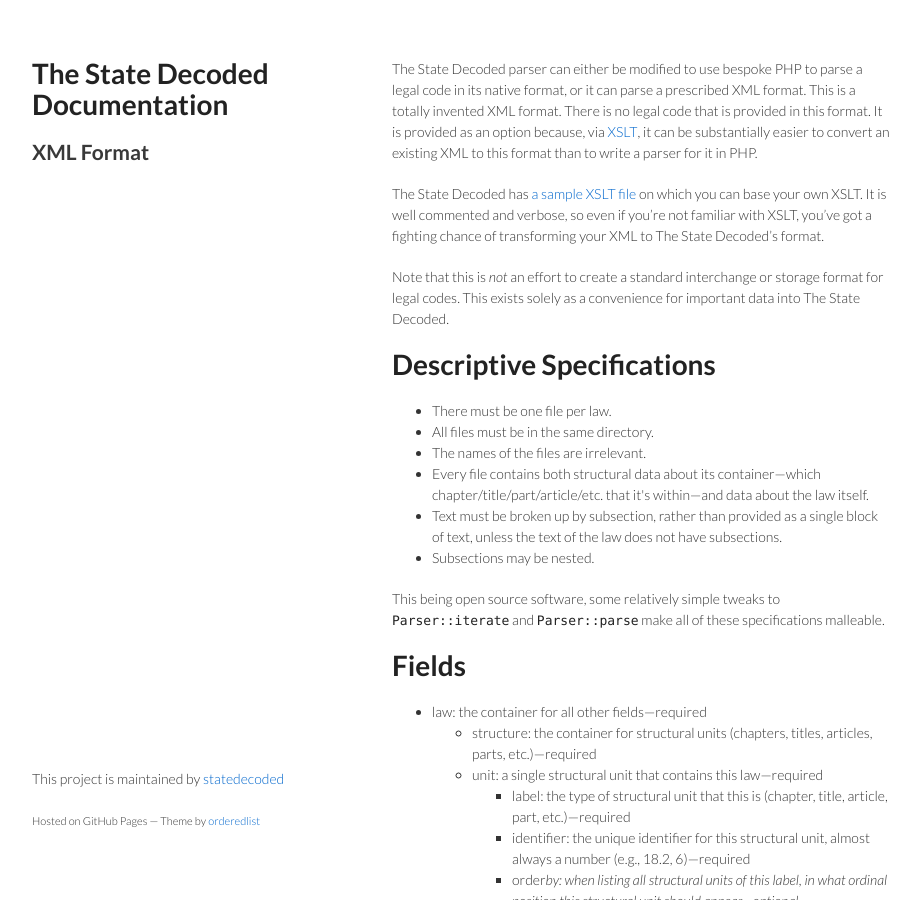
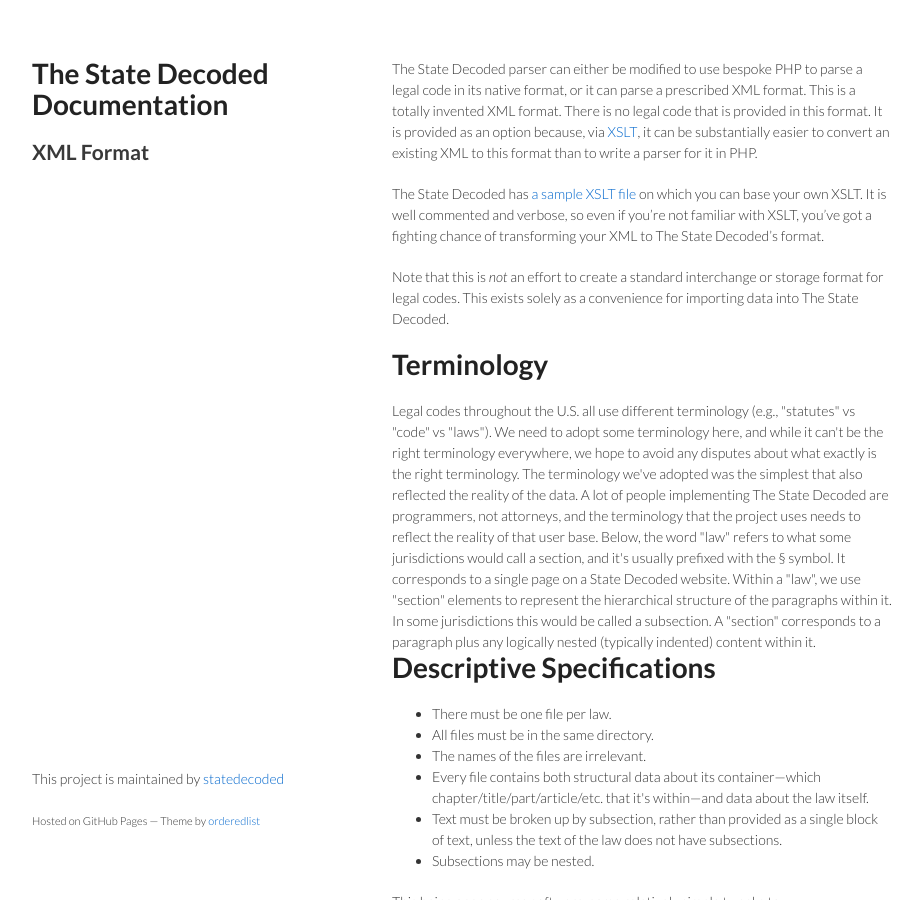
Before and after one commit to statedecoded/documentation, a Jekyll site: the page built from xml-format.html, in a window 1280 px wide and 900 px high. Shown: the whole window, without its empty margins (178-1100 px from the left). Built offline with Jekyll 4.4.1, drawn with Linux system fonts in a browser that asks for light colours.

Commit message:
copy Waldo's explanation of some terminology from issue #494 into the docs
Thanks for the response on https://github.com/statedecoded/statedecoded/issues/494. I thought it would be useful for others to read here.

```diff
--- a/xml-format.html
+++ b/xml-format.html
@@ -7,7 +7,15 @@
 
 <p>The State Decoded has <a href="https://github.com/statedecoded/statedecoded/blob/master/sample.xsl">a sample XSLT file</a> on which you can base your own XSLT. It is well commented and verbose, so even if you’re not familiar with XSLT, you’ve got a fighting chance of transforming your XML to The State Decoded’s format.</p>
 
-<p>Note that this is <em>not</em> an effort to create a standard interchange or storage format for legal codes. This exists solely as a convenience for important data into The State Decoded.</p>
+<p>Note that this is <em>not</em> an effort to create a standard interchange or storage format for legal codes. This exists solely as a convenience for importing data into The State Decoded.</p>
+
+<h1>Terminology</h1>
+
+Legal codes throughout the U.S. all use different terminology (e.g., "statutes" vs "code" vs "laws"). We need to adopt some terminology here, and while it can't be the right terminology everywhere, we hope to avoid any disputes about what exactly is the right terminology. The terminology we've adopted was the simplest that also reflected the reality of the data. A lot of people implementing The State Decoded are programmers, not attorneys, and the terminology that the project uses needs to reflect the reality of that user base.
+
+Below, the word "law" refers to what some jurisdictions would call a section, and it's usually prefixed with the § symbol. It corresponds to a single page on a State Decoded website.
+
+Within a "law", we use "section" elements to represent the hierarchical structure of the paragraphs within it. In some jurisdictions this would be called a subsection. A "section" corresponds to a paragraph plus any logically nested (typically indented) content within it.
 
 <h1>Descriptive Specifications</h1>
 
```
